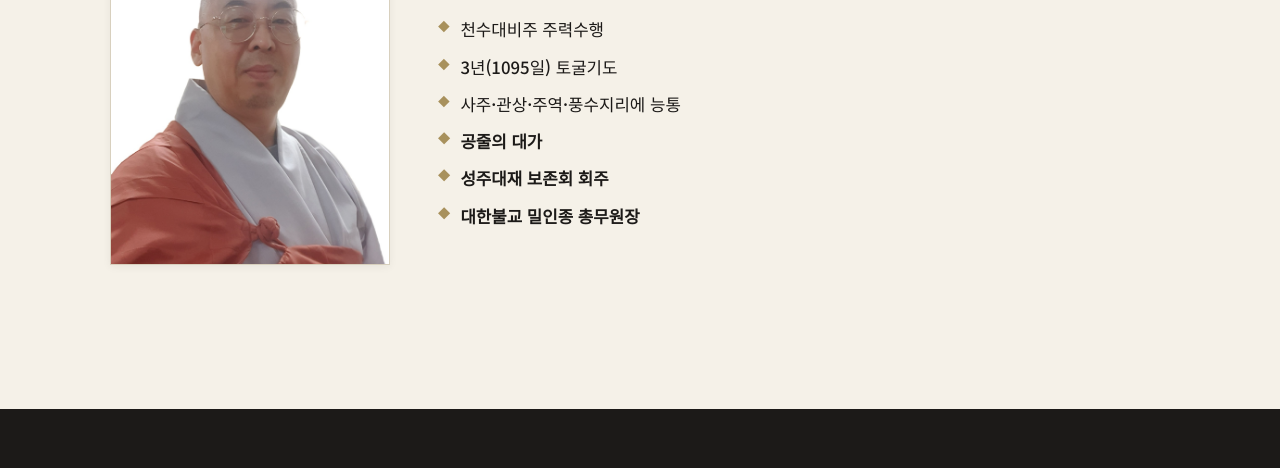
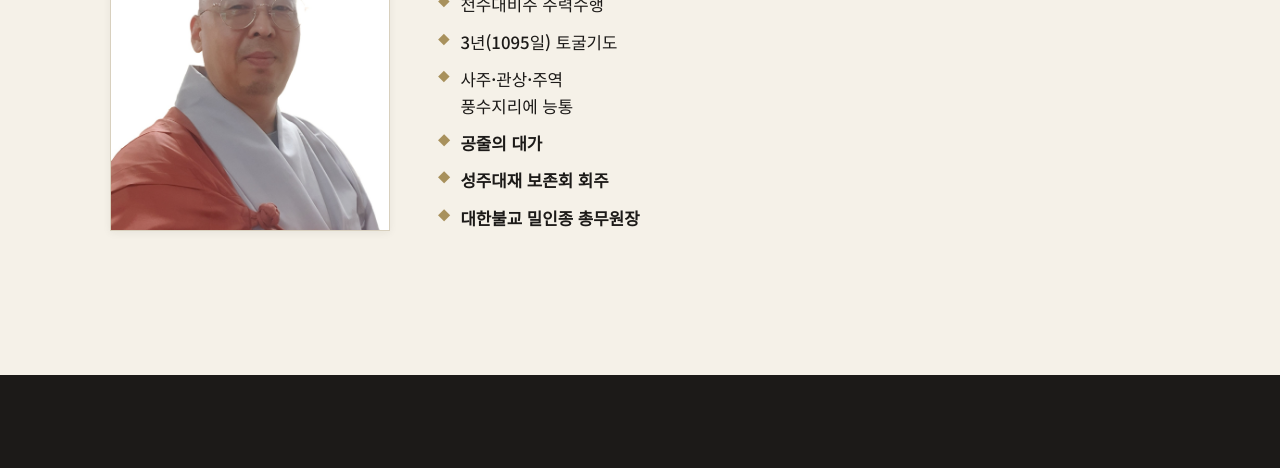
Before and after one commit to seongjudaejae-maker/seongju-daejae, a website: page pages/chongmuwon-wonjang.html in a window 1280 px wide. Shown: the part 479-947 px from the top of the page. Drawn offline with Linux system fonts and the light colour scheme; a web font is replaced by a local one.

Commit message:
Add files via upload

```diff
--- a/css/style.css
+++ b/css/style.css
@@ -2011,8 +2011,18 @@ textarea:focus-visible {
 
 /* 총무원장 소개 — 사진 옆에 이름과 이력 목록 (휴대폰에서도 나란히) */
 .profile-figure img { height: auto; }
-.profile-block:has(.wonjang-prose) { grid-template-columns: 280px 1fr; gap: 3rem; align-items: center; }
-.profile-block .wonjang-figure { margin: 0; }
+.profile-block:has(.wonjang-prose) { grid-template-columns: 280px 1fr; gap: 3rem; align-items: stretch; }
+/* 사진 높이를 글(이름 윗선 ~ 마지막 줄)에 맞춤: 사진은 칸을 채우고 넘치는 부분은 잘라 냄 */
+.profile-block .wonjang-figure { position: relative; margin: 0; }
+.profile-block .wonjang-figure img {
+  position: absolute;
+  inset: 0;
+  width: 100%;
+  height: 100%;
+  object-fit: cover;
+  object-position: center 40%;
+}
+.wj-list li:last-child { margin-bottom: 0; }
 .doc-page .wonjang-prose h2 {
   font-size: 1.9rem;
   margin: 0 0 1.2rem;
--- a/pages/chongmuwon-wonjang.html
+++ b/pages/chongmuwon-wonjang.html
@@ -131,7 +131,7 @@
         <ul class="wj-list">
           <li>천수대비주 주력수행</li>
           <li>3년(1095일) 토굴기도</li>
-          <li>사주·관상·주역·풍수지리에 능통</li>
+          <li>사주·관상·주역<br>풍수지리에 능통</li>
           <li class="wj-strong">공줄의 대가</li>
           <li class="wj-strong">성주대재 보존회 회주</li>
           <li class="wj-strong">대한불교 밀인종 총무원장</li>
```
